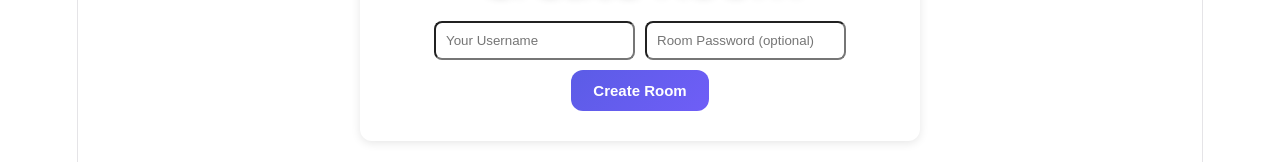
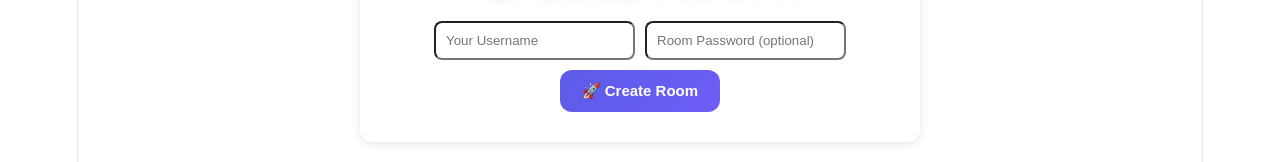
Before and after one commit to anushkumakp2004-web/study-room-app, a React (Vite) app in the folder client/: page /create in a window 1280 px wide. Shown: the part 164-326 px from the top of the page. Built offline with nearby package versions, Linux system fonts and the light colour scheme; no server answers.

Commit message:
Add loading state for room creation

```diff
--- a/client/src/pages/CreateRoom.jsx
+++ b/client/src/pages/CreateRoom.jsx
@@ -37,6 +37,7 @@ function CreateRoom() {
 
   const createRoom = () => {
   console.log("CREATE BUTTON CLICKED");
+  setLoading(true);
   const randomRoomId = Math.random()
     .toString(36)
     .substring(2, 8)
@@ -54,12 +55,14 @@ console.log("CONNECTED?", socket.connected);
     (response) => {
       console.log("CREATE RESPONSE:", response);
 
-      if (response.success) {
+     if (response.success) {
   navigate(`/room/${finalRoomId}`, {
     state: {
       username,
     },
   });
+} else {
+  setLoading(false);
 }
     }
   );
@@ -90,9 +93,16 @@ console.log("CONNECTED?", socket.connected);
       onChange={(e) => setPassword(e.target.value)}
     />
 
-    <button onClick={createRoom}>
-      Create Room
-    </button>
+    <button
+  onClick={createRoom}
+  disabled={loading}
+  style={{
+    opacity: loading ? 0.7 : 1,
+    cursor: loading ? "not-allowed" : "pointer",
+  }}
+>
+  {loading ? "⏳ Creating..." : "🚀 Create Room"}
+</button>
   </div>
 );
 }
```
